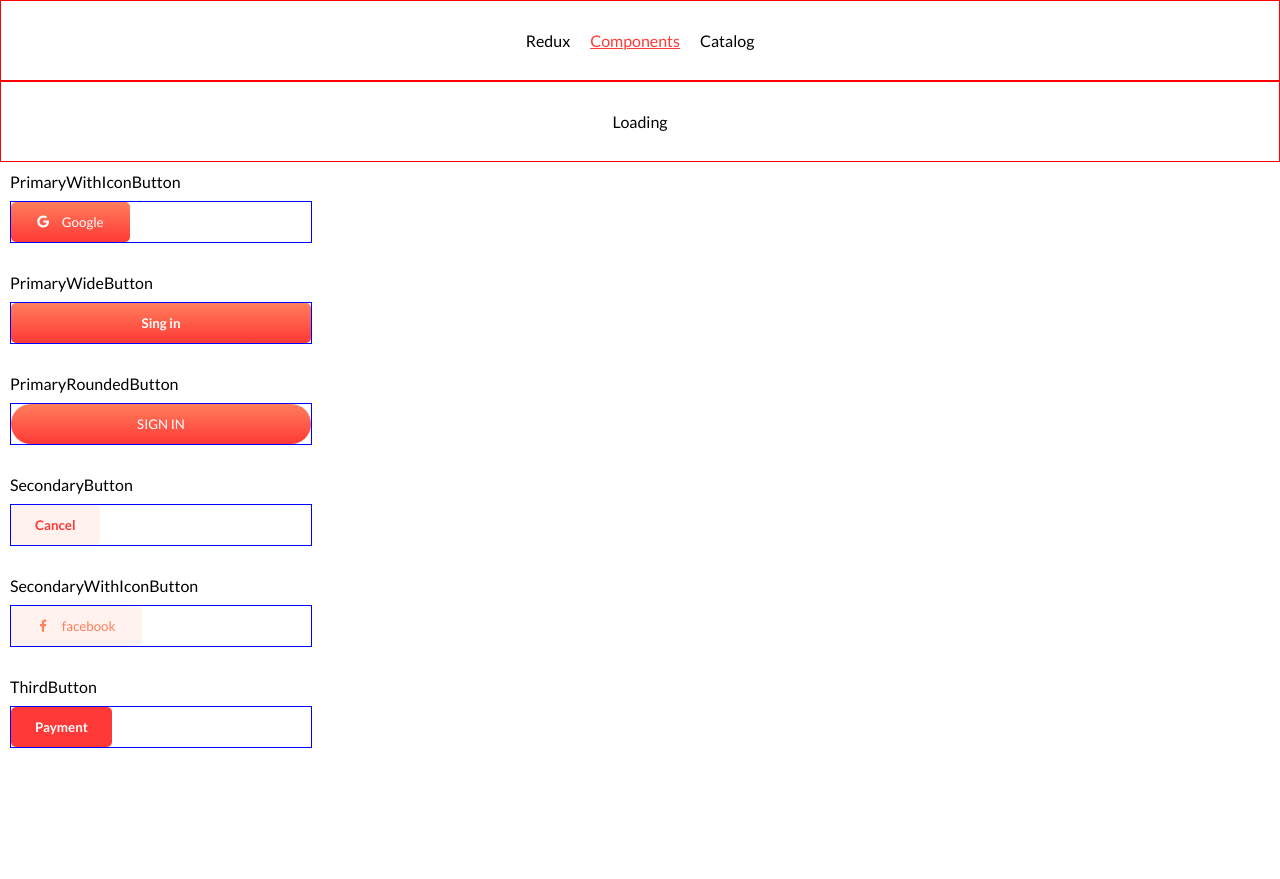
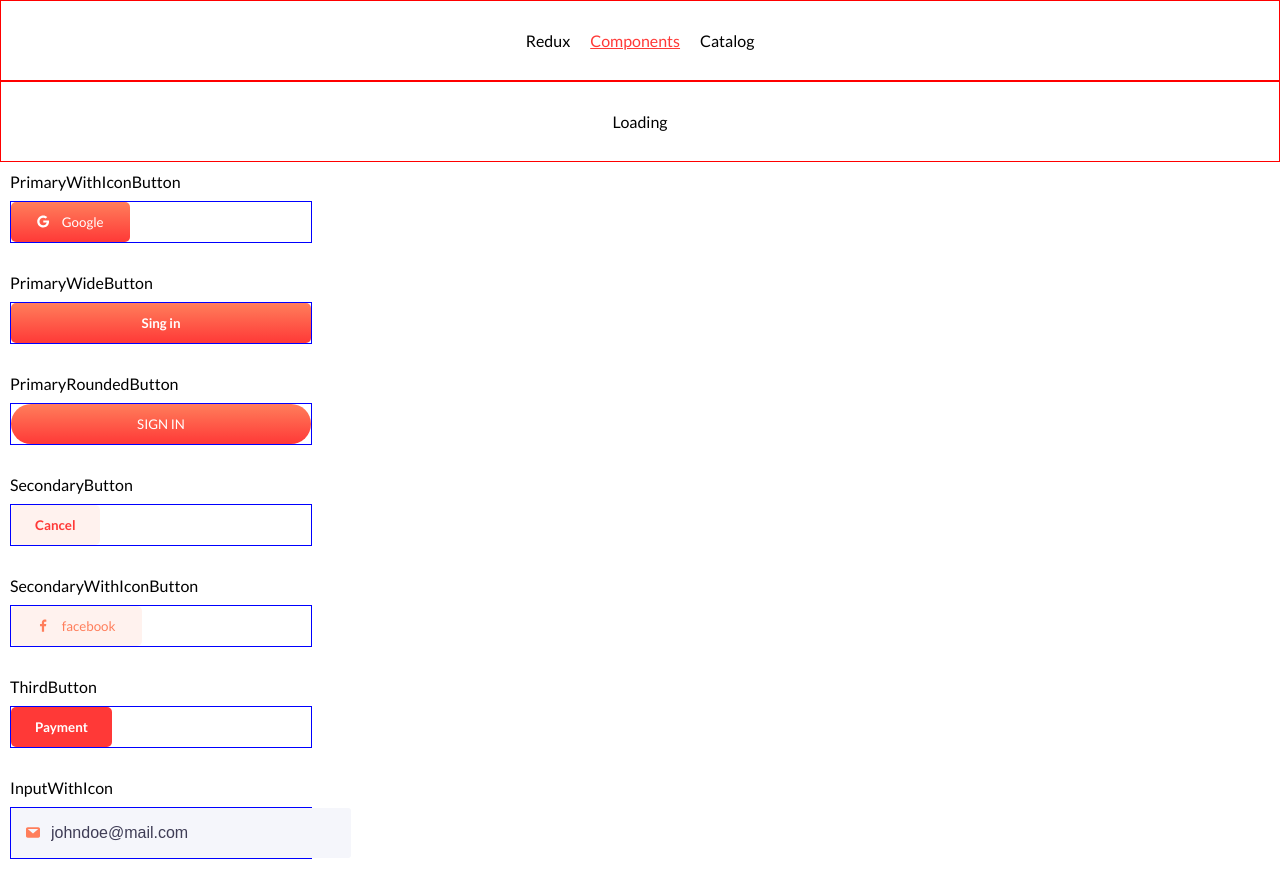
Before and after one commit to SVladikO/depoistu, a React (Create React App) app: page /components in a window 1280 px wide. Before the commit the page ends 800 px from the top, so only its background shows below. Built offline with nearby package versions, Linux system fonts and the light colour scheme.

Commit message:
Finished Input with icon component

```diff
--- a/src/component/InputWithIcon/InputWithIcon.js
+++ b/src/component/InputWithIcon/InputWithIcon.js
@@ -0,0 +1,22 @@
+import React from 'react';
+import {Input, StyledInput} from "./InputWithIcon.style";
+import MailIcon from "../../icons/MailIcon";
+
+const InputWithIcon = () => {
+    return (
+        <StyledInput className={"inputWithIcon"}>
+            <Input
+                type="text"
+                placeholder="johndoe@mail.com"
+                onSubmit={e => {
+                    e.preventDefault();
+                }}
+            />
+            <div className="left-icon">
+               <MailIcon width={`14px`} height={`16px`}/>
+            </div>
+        </StyledInput>
+    );
+};
+
+export default InputWithIcon;
--- /dev/null
+++ b/src/component/InputWithIcon/InputWithIcon.style.js
@@ -0,0 +1,31 @@
+import styled from 'styled-components'
+import {THEME} from "../../theme";
+import MailIcon from "../../icons/MailIcon";
+
+export const Input = styled.input`
+  background: ${THEME.COLOR.ACCENT2};
+  width: 100%;
+  height: 50px;
+  border: none;
+  padding: 0 0 0 40px;
+  line-height: 19px;
+  outline: none;
+  border-radius: 3px;
+  ::placeholder {
+    font-size: 16px;
+    color: #3F3D56;
+  }
+`;
+export const StyledInput = styled.div`
+  &.inputWithIcon {
+    position: relative;
+  }
+
+  .left-icon {
+    position: absolute;
+    display: block;
+    left: 15px;
+    top: 50%;
+    transform: translateY(-50%);
+  }
+`;
--- a/src/icons/MailIcon.js
+++ b/src/icons/MailIcon.js
@@ -1,8 +1,8 @@
 import React from "react";
-
+import {THEME} from "../theme";
 const MailIcon = ({
       style = {},
-      fill = "#000";
+      fill = `${THEME.COLOR.ACCENT3}`,
       width = "100%",
       className = "",
       viewBox = "0 0 16 12"
--- a/src/page/development/Components.page.jsx
+++ b/src/page/development/Components.page.jsx
@@ -8,7 +8,7 @@ import {
     SecondaryWithIconButton,
     ThirdButton,
 } from "../../component/Button/Button.style";
-
+import InputWithIcon from "../../component/InputWithIcon/InputWithIcon";
 import {ReactComponent as GoogleIcon} from '../../icons/google.svg';
 import {ReactComponent as FacebookIcon} from '../../icons/facebook.svg';
 
@@ -19,6 +19,7 @@ const components = [
     {title: 'SecondaryButton', component: <SecondaryButton>Cancel</SecondaryButton>},
     {title: 'SecondaryWithIconButton', component: <SecondaryWithIconButton><FacebookIcon/>facebook</SecondaryWithIconButton>},
     {title: 'ThirdButton', component: <ThirdButton>Payment</ThirdButton>},
+    {title: 'InputWithIcon', component: <InputWithIcon/>},
 ]
 
 function ComponentsPage() {
```
